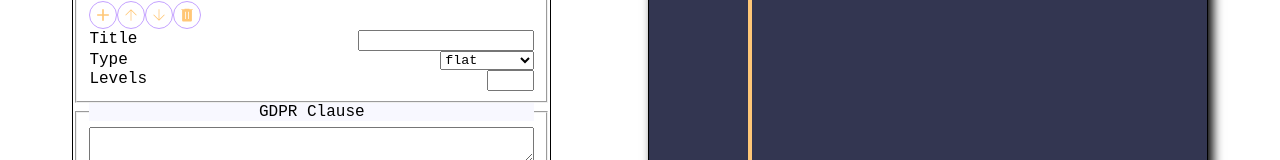
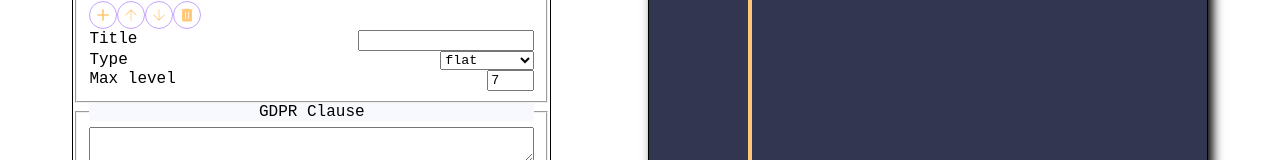
Before and after one commit to Anastazy6/React-Course, a React (Vite) app in the folder CVCreator/: page / in a window 1280 px wide. Both pictures are taken after typing "Sample", "Sample", "Sample", "5551234", "name@example.com", "Sample" into the empty fields and a click on the button "Add Section". Shown: the part 336-496 px from the top of the page. Built offline with nearby package versions, Linux system fonts and the light colour scheme.

Commit message:
Refactor SidePanel (WIP)

```diff
--- a/CVCreator/src/Components/CVForm/SidePanel/AddSection.jsx
+++ b/CVCreator/src/Components/CVForm/SidePanel/AddSection.jsx
@@ -5,7 +5,7 @@ export default function AddSidePanelSection () {
 
   function handleAddSectionForm () {
     dispatch({
-      type       : 'added_side_section',
+      type: 'added_side_section',
     });
   }
 
--- a/CVCreator/src/Components/CVForm/SidePanel/Item.jsx
+++ b/CVCreator/src/Components/CVForm/SidePanel/Item.jsx
@@ -196,7 +196,7 @@ function selectSecondaryInput (section, item, onChange) {
       );
     }
     default: {
-      console.warn(`No secondary input for Section Type: ${sectionType}.`);
+      console.warn(`No secondary input for Section Type: ${section.type}.`);
       return null;
     }
   }
--- a/CVCreator/src/Components/CVForm/SidePanel/Section.jsx
+++ b/CVCreator/src/Components/CVForm/SidePanel/Section.jsx
@@ -30,6 +30,7 @@ export default function Section ({ title, id, type, maxLevel, itemsIDs }) {
     return <option value={ st } key={ st }>{ st }</option>
   });
 
+  console.log("penis " + maxLevel);
 
   const items = findItemsByIds(itemsIDs, sideItems.items);
 
@@ -48,17 +49,19 @@ export default function Section ({ title, id, type, maxLevel, itemsIDs }) {
     const property = e.target.name;
     const value    = e.target.value;
 
+    console.log(property);
     dispatchPanel({
       type    : 'updated_side_section',
       property: property,
-      value   : value
+      value   : value,
+      id      : id
     });
   }
 
   function handleMoveUp () {
     dispatchPanel({
       type     : 'moved_section',
-      section  : title,
+      id       : id,
       direction: 'up'
     });
   }
@@ -66,7 +69,7 @@ export default function Section ({ title, id, type, maxLevel, itemsIDs }) {
   function handleMoveDown () {
     dispatchPanel({
       type     : 'moved_section',
-      section  : title,
+      section  : id,
       direction: 'down'
     });
   }
@@ -75,8 +78,8 @@ export default function Section ({ title, id, type, maxLevel, itemsIDs }) {
   function handleDeleteSection () {
     const confirmed = confirm("Are you sure? This action cannot be undone.");
     if (confirmed) dispatchPanel({
-      type : 'deleted_side_section',
-      title: title
+      type: 'deleted_side_section',
+      id  : id
     });
   }
 
@@ -90,7 +93,7 @@ export default function Section ({ title, id, type, maxLevel, itemsIDs }) {
 
     dispatchPanel({
       type  : 'added_item_to_section',
-      title : title,
+      id    : id,
       itemID: nextItemId
     });
   }
@@ -146,16 +149,18 @@ export default function Section ({ title, id, type, maxLevel, itemsIDs }) {
 
 
 
-function LevelsInput (type, maxLevel, onChange) {
+function LevelsInput ({ type, maxLevel, onChange }) {
   if (!(type) === 'skills') return null;
+
+    console.log("kutas " + maxLevel);
 
     return (
     <label>
-      Levels
+      Max level
       <input
         type    ='number'
         name    ='maxLevel'
-        value   ={ maxLevel }
+        value   ={ maxLevel ?? 7 }
         onChange={ onChange }
         min     = '2'
         max     = '10'
--- a/CVCreator/src/Components/CVForm/SidePanel/SidePanel.jsx
+++ b/CVCreator/src/Components/CVForm/SidePanel/SidePanel.jsx
@@ -8,12 +8,12 @@ export default function SidePanel () {
   console.log(data);
   const sections = data.sections && data.sections.map(ss => (
     <Section
-      key      ={ ss.id       }
-      id       ={ ss.id       }
-      title    ={ ss.title    }
-      type     ={ ss.type     }
-      maxLevel ={ ss.maxLevel }
-      itemsIDs ={ ss.itemsIDs }
+      key      ={ ss.id                 }
+      id       ={ ss.id                 }
+      title    ={ ss.title    ?? ''     }
+      type     ={ ss.type     ?? 'flat' }
+      maxLevel ={ ss.maxLevel ?? 7      }
+      itemsIDs ={ ss.itemsIDs ?? []     }
     />
   ));
 
--- a/CVCreator/src/Components/Preview/SidePanelPreview/Panel.jsx
+++ b/CVCreator/src/Components/Preview/SidePanelPreview/Panel.jsx
@@ -8,9 +8,9 @@ import Item from "./Item";
 export default function SidePanelPreview () {
   const sidePanel = useSidePanel();
 
-  const renderedSections = sidePanel.sections.map(section => {
+  const renderedSections = sidePanel.sections && sidePanel.sections.map(section => {
     return <Section
-      key     ={ section.title    }
+      key     ={ section.id       }
       title   ={ section.title    }
       type    ={ section.type     }
       itemsIDs={ section.itemsIDs }
--- a/CVCreator/src/Contexts/DataModules/SidePanelProvider.jsx
+++ b/CVCreator/src/Contexts/DataModules/SidePanelProvider.jsx
@@ -10,6 +10,8 @@ import { moveItem } from "../../Util/Util";
 const SidePanelContext         = createContext(null);
 const SidePanelDispatchContext = createContext(null);
 
+const DEFAULT_SECTION_TYPE      = 'flat';
+const DEFAULT_SECTION_MAX_LEVEL = 7;
 
 export default function SidePanelProvider ({ children }) {
   const [sidePanel, dispatch] = useReducer(
@@ -44,8 +46,12 @@ function sidePanelReducer (sidePanel, action) {
   switch (action.type) {
     case 'added_side_section': {
       const newSection = {
-        id: sidePanel.nextSectionID,
-        itemsIDs: []
+        id      : sidePanel.nextSectionID,
+        title   : '',
+        secValue: '',
+        itemsIDs: [],
+        type    : DEFAULT_SECTION_TYPE,
+        maxLevel: DEFAULT_SECTION_MAX_LEVEL
       };
 
       return {
```
